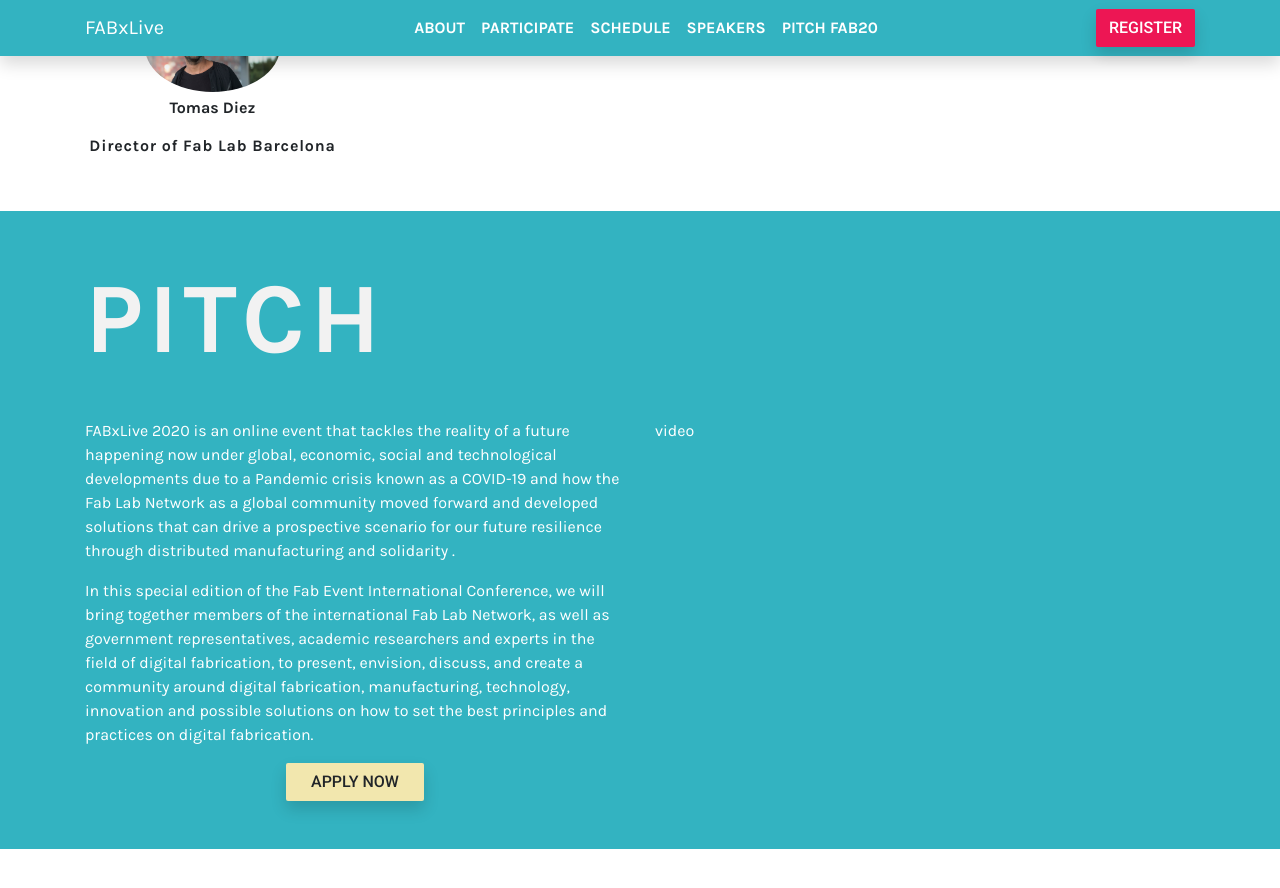
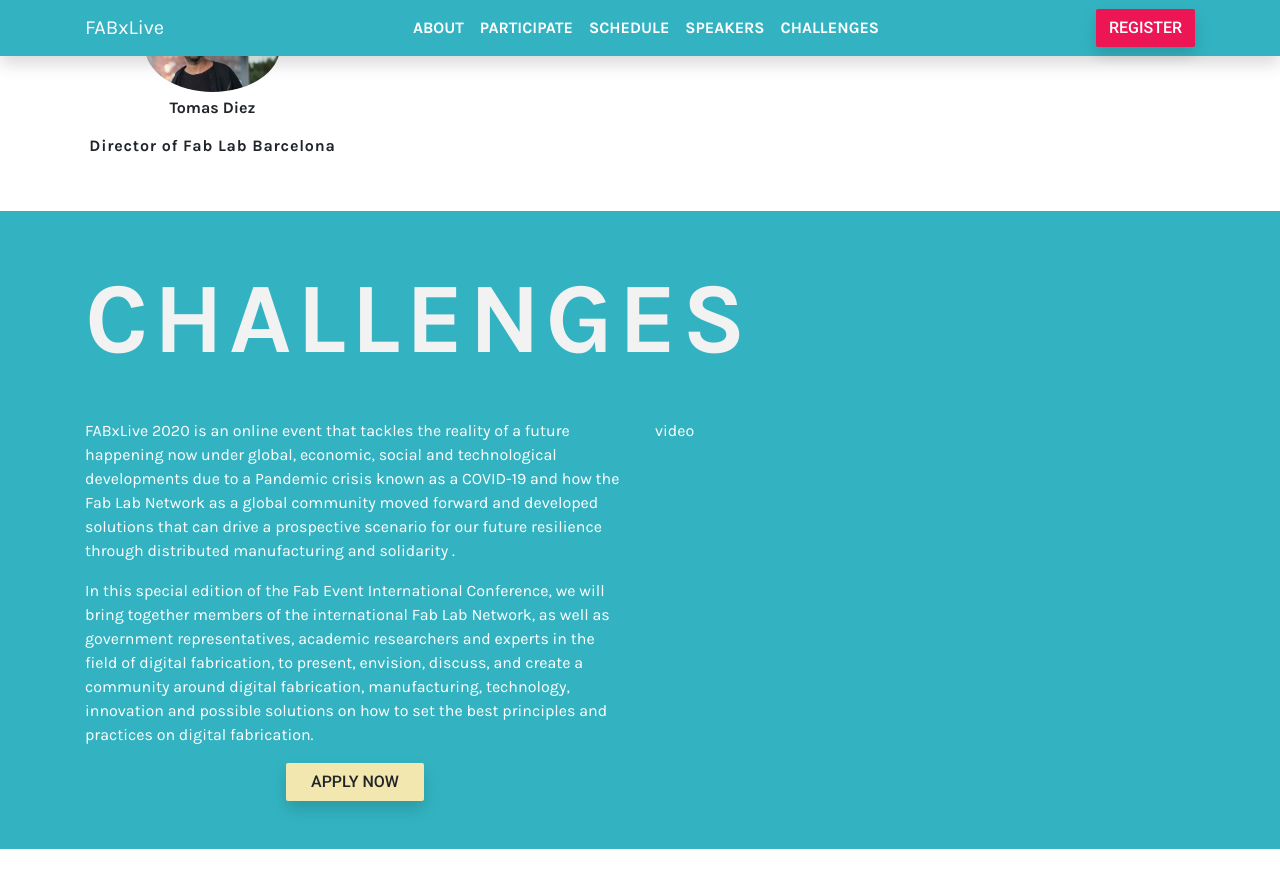
Before and after one commit to fabfoundation/fabxlive2020, a Jekyll site: the page built from index.html, in a window 1280 px wide and 900 px high, scrolled down 3163 px. Shown: the top 888 px of the window. Built offline with Jekyll 4.4.1, drawn with Linux system fonts in a browser that asks for light colours; nearby versions of some CDN libraries.

Commit message:
Add favicon

```diff
--- a/_includes/head.html
+++ b/_includes/head.html
@@ -2,6 +2,8 @@
   <meta charset="utf-8">
   <meta http-equiv="X-UA-Compatible" content="IE=edge">
   <meta name="viewport" content="width=device-width, initial-scale=1, shrink-to-fit=no">
+
+  <link rel="icon" type="image/png" href="favicon.png">
 
   <link rel="stylesheet" href="https://stackpath.bootstrapcdn.com/bootstrap/4.5.0/css/bootstrap.min.css" integrity="sha384-9aIt2nRpC12Uk9gS9baDl411NQApFmC26EwAOH8WgZl5MYYxFfc+NcPb1dKGj7Sk" crossorigin="anonymous">
   <link rel="stylesheet" href="{{ "/assets/main.css" | relative_url }}">
--- a/_includes/nav.html
+++ b/_includes/nav.html
@@ -32,7 +32,7 @@
           <a class="nav-link" href="#speakers">SPEAKERS</a>
         </li>
         <li class="nav-item">
-          <a class="nav-link" href="#pitch">PITCH FAB20</a>
+          <a class="nav-link" href="#challenges">Challenges</a>
         </li>
       </ul>
       <a class="text-white btn bg-red shadow" href="https://fabxlive.mn.co/" target="_blank">REGISTER</a>
--- a/index.html
+++ b/index.html
@@ -122,9 +122,9 @@
   </div>
 </section>
 
-<section class="bg-cyan text-white py-5" id="pitch">
+<section class="bg-cyan text-white py-5" id="challenges">
   <div class="container">
-    <h1>PITCH</h1>
+    <h1>CHALLENGES</h1>
     <div class="row">
       <div class="col-md-6">
         <p>
```
Also changed, not shown: favicon.png (added).
